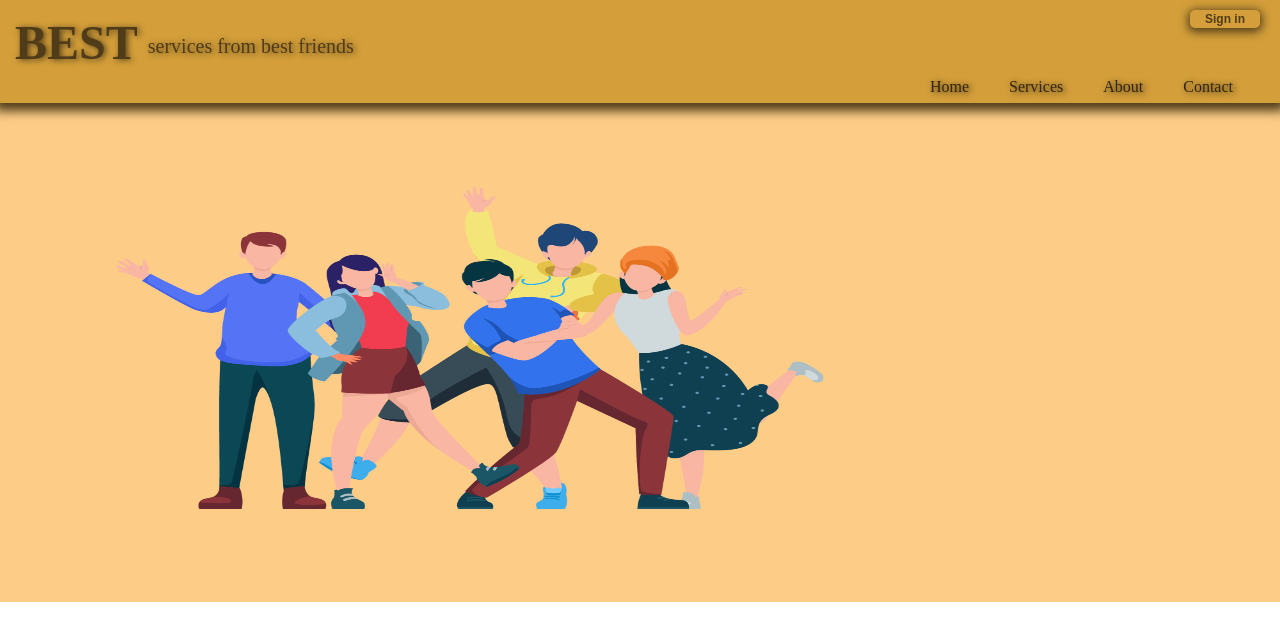
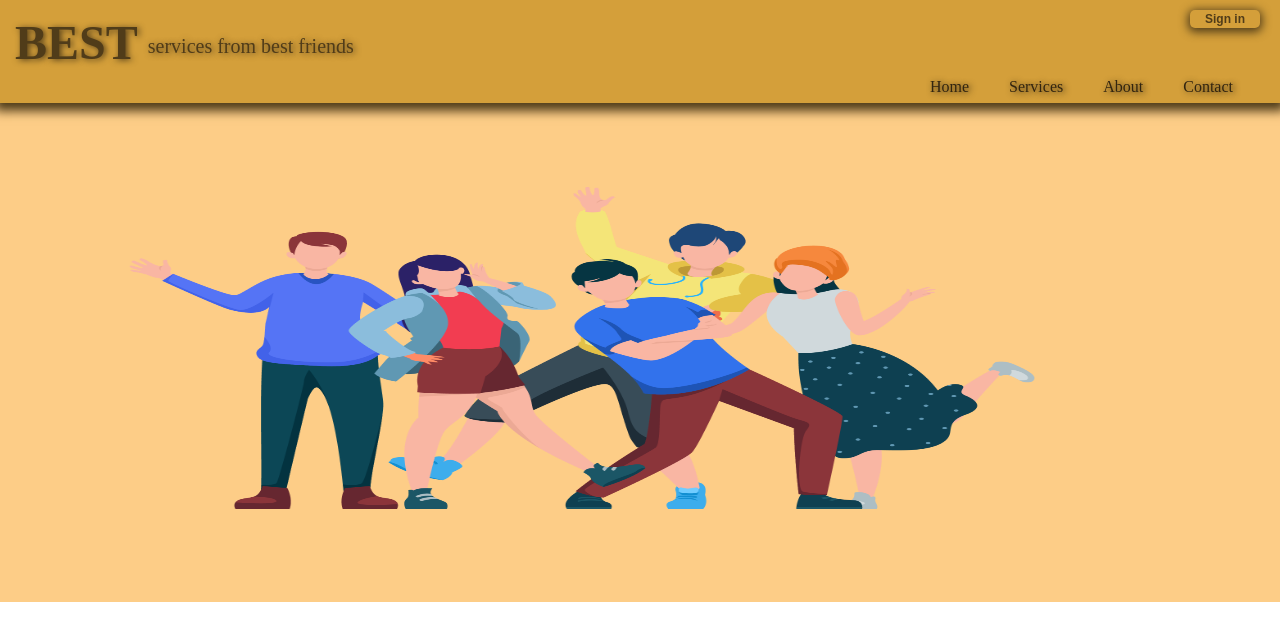
Before and after one commit to anano303/best, a React (Create React App) app: page / in a window 1280 px wide. Shown: the top 640 px of the page. Built offline with nearby package versions, Linux system fonts and the light colour scheme.

Commit message:
image size

```diff
--- a/src/Pages/MainPage/Main.css
+++ b/src/Pages/MainPage/Main.css
@@ -7,5 +7,5 @@
 .MainCont img {
     margin-left: 70px;
     height: 500px;
-    width: 800px;
+    width: 80%;
 }
```
